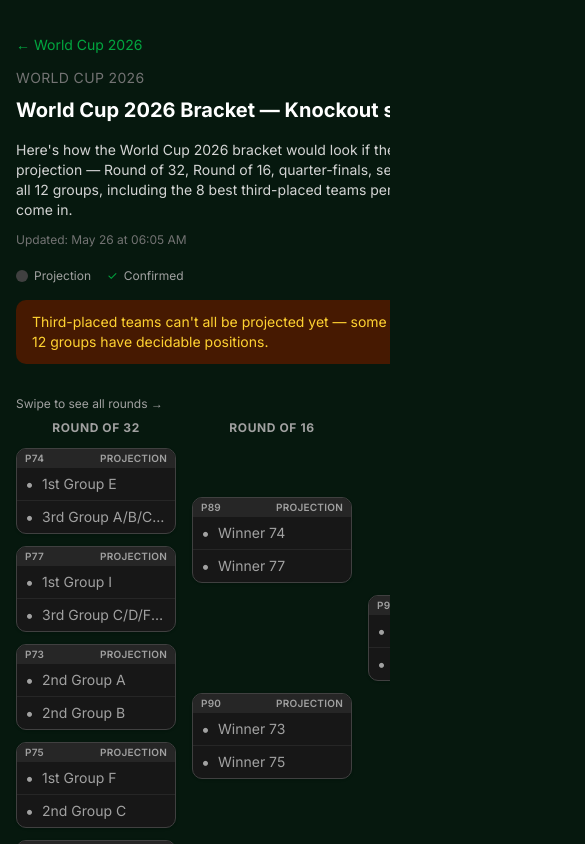
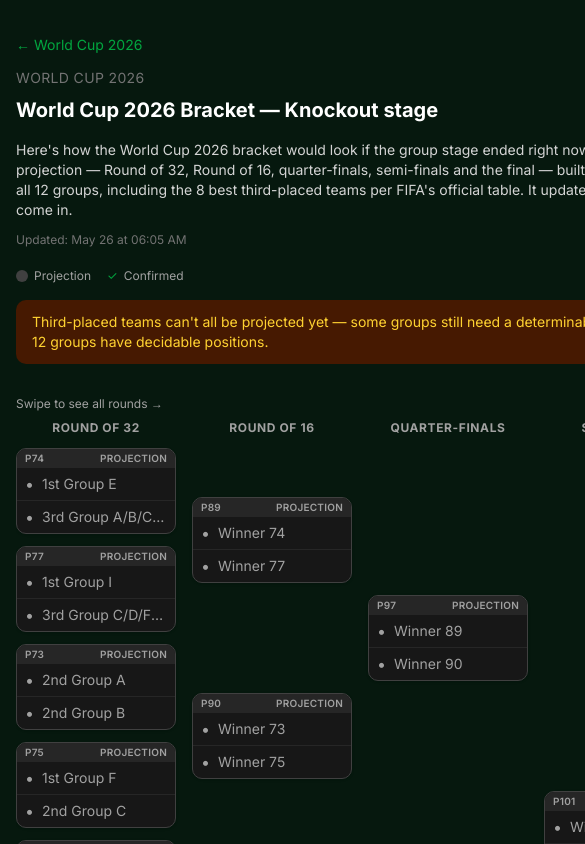
Before and after one commit to hernancasillas/golify-web, a Next.js app: page /en/world-cup/bracket in a window 390 px wide. Shown: the top 844 px of the page, 585 px wide, since content can reach past the window. Built offline with nearby package versions, Linux system fonts and the light colour scheme.

Commit message:
mas estilazos

```diff
--- a/src/app/[locale]/world-cup/bracket/page.tsx
+++ b/src/app/[locale]/world-cup/bracket/page.tsx
@@ -516,7 +516,7 @@ function BracketTree({
   L: Strings;
 }) {
   return (
-    <div className="-mx-4 overflow-x-auto px-4 pb-4 sm:mx-0 sm:px-0">
+    <div className="w-full max-w-full overflow-x-auto pb-4">
       <div className="flex min-w-max items-stretch gap-4">
         <RoundColumn title={L.rounds.R32} matches={bracket.roundOf32} overlay={overlay} clinch={clinch} locale={locale} L={L} />
         <RoundColumn title={L.rounds.R16} matches={bracket.roundOf16} overlay={overlay} clinch={clinch} locale={locale} L={L} />
--- a/src/app/globals.css
+++ b/src/app/globals.css
@@ -123,20 +123,13 @@
   }
   body {
     @apply bg-background text-foreground;
+    /* Page-level backstop: never let a wide child (e.g. the World Cup bracket
+       strip) drag the whole document past device-width, which renders the
+       page zoomed/cut. `hidden` on the scroll root still lets inner
+       `overflow-x-auto` regions scroll on their own. */
+    overflow-x: hidden;
   }
   html {
     @apply font-sans;
   }
-  /* Root-level horizontal-overflow guard. iOS Safari does NOT reliably clip
-     `overflow-x: hidden` on inner elements (e.g. <main>), so a wide child —
-     like the World Cup bracket's full-bleed scroll strip — leaks and makes
-     the whole document scroll sideways, clipping body text and forcing users
-     to zoom out. Clipping on the root (html + body) stops it for good.
-     `clip` (not `hidden`) avoids creating a scroll container, so inner
-     `overflow-x-auto` regions still scroll normally. */
-  html,
-  body {
-    overflow-x: clip;
-    max-width: 100%;
-  }
 }
```
